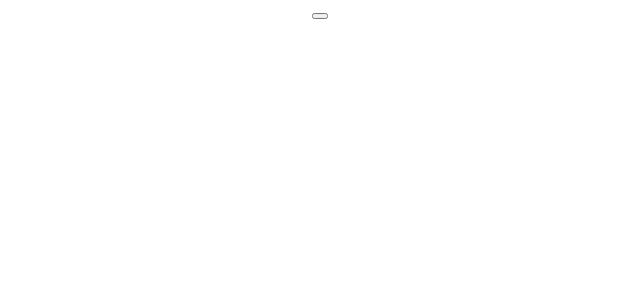
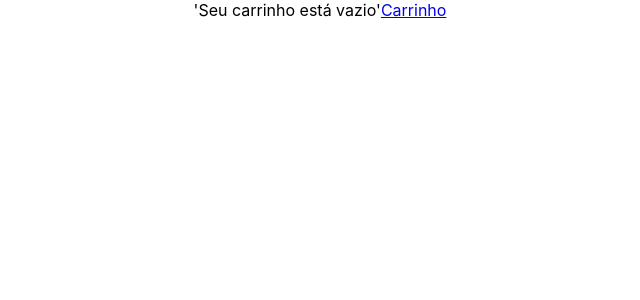
Before and after one commit to EdgardGiorge/front-end-online-store-project, a React (Create React App) app: page /Cart in a window 1280 px wide. Shown: the top 300 px of the page, without its empty margins (320-960 px from the left). Built offline with nearby package versions, Linux system fonts and the light colour scheme.

Commit message:
Requisito 3

```diff
--- a/src/App.js
+++ b/src/App.js
@@ -1,14 +1,17 @@
 import React from 'react';
-import { Route, BrowserRouter } from 'react-router-dom';
+import { Route, BrowserRouter, Link } from 'react-router-dom';
 import './App.css';
 import PrimeiraTela from './components/PrimeiraTela';
+import Cart from './components/Cart';
 
 function App() {
   return (
     <div className="App">
       <BrowserRouter>
         <Route exact path="/" component={ PrimeiraTela } />
-        <button />
+        <Route path="/Cart" component={ Cart }/>
+        <Link to="/Cart" data-testid="shopping-cart-button">Carrinho</Link>
+
       </BrowserRouter>
     </div>
   );
--- /dev/null
+++ b/src/components/Cart.jsx
@@ -0,0 +1,14 @@
+import React, { Component } from "react";
+
+
+class Cart extends Component {
+  render() {
+    return(
+      <span data-testid="shopping-cart-empty-message">'Seu carrinho está vazio'</span>
+    )
+  }
+
+
+
+}
+export default Cart;
```
